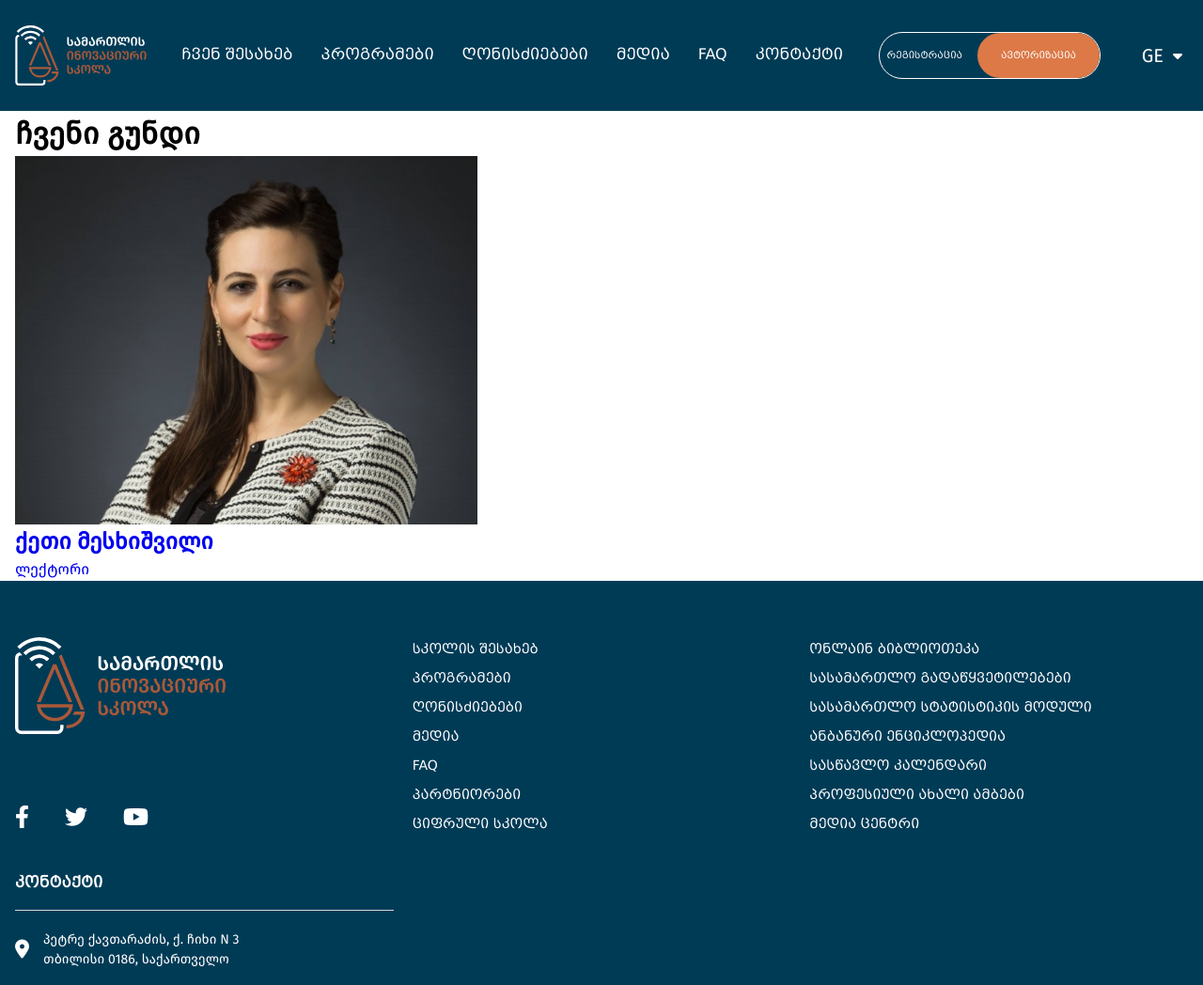
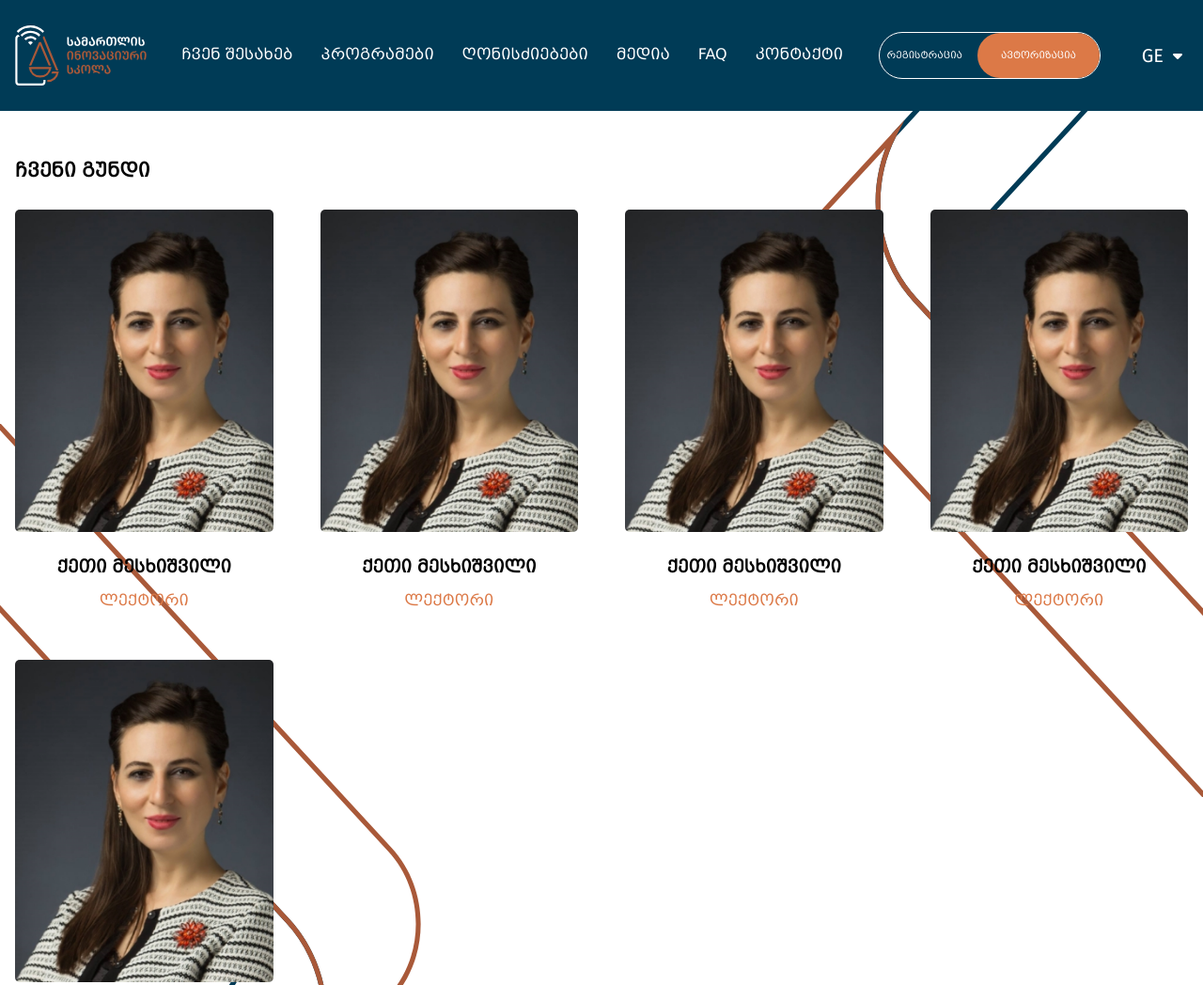
Before and after one commit to khimsh/law-school, a website: page src/team.html in a window 1280 px wide. Shown: the top 1048 px of the page at 94% size. Drawn offline with nearby package versions, Linux system fonts and the light colour scheme; files that its build step writes are made by us from their sources; files whose address does not match are found by name.

Commit message:
team page

```diff
--- a/src/scss/programs.scss
+++ b/src/scss/programs.scss
@@ -114,8 +114,7 @@
   &__grid {
     display: grid;
     grid-template-columns: repeat(3, minmax(0, 1fr));
-    column-gap: 50px;
-    row-gap: 50px;
+    gap: 50px;
   }
 
   .program {
--- a/src/scss/style.scss
+++ b/src/scss/style.scss
@@ -18,4 +18,6 @@
 
 @use 'events';
 
+@use 'team';
+
 @use 'footer';
--- /dev/null
+++ b/src/scss/team.scss
@@ -0,0 +1,52 @@
+.team {
+  &__grid {
+    display: grid;
+    grid-template-columns: repeat(4, minmax(0, 1fr));
+    gap: 50px;
+  }
+
+  &__title {
+    margin-bottom: 25px;
+    font-family: mrgvlovaniCaps, sans-serif;
+    font-size: 20px;
+    color: hsl(0 0% 0%);
+    text-transform: uppercase;
+  }
+}
+.lecturer {
+  transition: transform 150ms ease-in-out;
+
+  &:hover {
+    transform: scale(1.06);
+  }
+
+  &__img {
+    margin-bottom: 25px;
+    width: 100%;
+    aspect-ratio: 2 / 2.5;
+    border-radius: 5px;
+    overflow: clip;
+
+    img {
+      width: 100%;
+      height: 100%;
+    }
+  }
+
+  &__name {
+    margin-bottom: 10px;
+    font-family: mrgvlovaniCaps, sans-serif;
+    font-size: 18px;
+    color: hsl(0 0% 0%);
+    text-align: center;
+    text-transform: uppercase;
+  }
+
+  &__status {
+    font-family: mrgvlovaniCaps, sans-serif;
+    font-size: 16px;
+    color: #dc7947;
+    text-align: center;
+    text-transform: uppercase;
+  }
+}
--- a/src/team.html
+++ b/src/team.html
@@ -3,14 +3,54 @@
   @@include('html/head.html', { "title": "ჩვენი გუნდი" })
   <body>
     @@include('html/header.html', {})
-    <main>
+    <main class="programs-decor">
       <div class="container">
         <div class="team">
-          <h1>ჩვენი გუნდი</h1>
+          <h1 class="team__title">ჩვენი გუნდი</h1>
 
           <div class="team__grid">
             <div class="team__member lecturer">
-              <a href="#" class="lecturer__link">
+              <a href="team-inner.html" class="lecturer__link">
+                <figure class="lecturer__img">
+                  <img src="@img/program-img-1.jpg" alt="" />
+                </figure>
+                <h2 class="lecturer__name">ქეთი მესხიშვილი</h2>
+                <p class="lecturer__status">ლექტორი</p>
+              </a>
+            </div>
+
+            <div class="team__member lecturer">
+              <a href="team-inner.html" class="lecturer__link">
+                <figure class="lecturer__img">
+                  <img src="@img/program-img-1.jpg" alt="" />
+                </figure>
+                <h2 class="lecturer__name">ქეთი მესხიშვილი</h2>
+                <p class="lecturer__status">ლექტორი</p>
+              </a>
+            </div>
+
+            <div class="team__member lecturer">
+              <a href="team-inner.html" class="lecturer__link">
+                <figure class="lecturer__img">
+                  <img src="@img/program-img-1.jpg" alt="" />
+                </figure>
+                <h2 class="lecturer__name">ქეთი მესხიშვილი</h2>
+                <p class="lecturer__status">ლექტორი</p>
+              </a>
+            </div>
+
+            <div class="team__member lecturer">
+              <a href="team-inner.html" class="lecturer__link">
+                <figure class="lecturer__img">
+                  <img src="@img/program-img-1.jpg" alt="" />
+                </figure>
+                <h2 class="lecturer__name">ქეთი მესხიშვილი</h2>
+                <p class="lecturer__status">ლექტორი</p>
+              </a>
+            </div>
+
+            <div class="team__member lecturer">
+              <a href="team-inner.html" class="lecturer__link">
                 <figure class="lecturer__img">
                   <img src="@img/program-img-1.jpg" alt="" />
                 </figure>
```
Also changed, not shown: dist/css/style.css, dist/css/style.min.css, dist/team.html.
